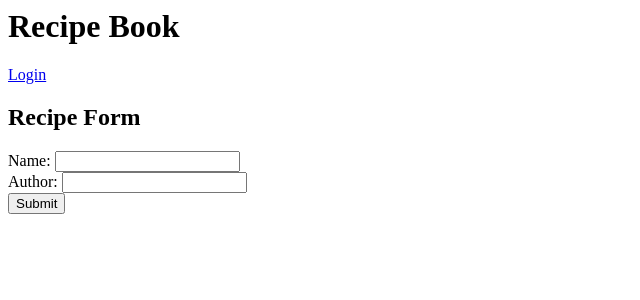
After one commit to tnacero/recipebook-Acero-Trisha, a Django app: page /recipe/add in a window 1280 px wide. The commit adds this page. Shown: the top 300 px of the page, without its empty margins (0-640 px from the left). Run offline with Django 5.2, Linux system fonts and the light colour scheme.

Commit message:
Created forms for creating new recipes

```diff
--- /dev/null
+++ b/recipebook/ledger/forms.py
@@ -0,0 +1,7 @@
+from django import forms
+from .models import Ingredient, Recipe, RecipeIngredient, RecipeImage
+
+class RecipeForm(forms.ModelForm):
+    class Meta:
+        model = Recipe
+        fields = '__all__'
--- /dev/null
+++ b/recipebook/ledger/templates/recipe_create.html
@@ -0,0 +1,15 @@
+{% extends 'base.html' %}
+
+{% load static %}
+
+{% block title %} Recipe Form {% endblock %}
+
+{% block header %} Recipe Form {% endblock %}
+
+{% block content %}
+    <form method="POST">
+        {% csrf_token %}
+        {{ form }}
+        <button type="submit">Submit</button>
+    </form>
+{% endblock %}
--- a/recipebook/ledger/urls.py
+++ b/recipebook/ledger/urls.py
@@ -1,11 +1,12 @@
 """This file handles the urls."""
 
 from django.urls import path
-from .views import RecipeListView, RecipeDetailView
+from .views import RecipeListView, RecipeDetailView, RecipeCreateView
 
 urlpatterns = [
     path('recipes/list', RecipeListView.as_view(), name='recipes-list'),
     path('recipe/<int:pk>', RecipeDetailView.as_view(), name='recipe-detail'),
+    path('recipe/add', RecipeCreateView.as_view(), name='recipe-create'),
 ]
 
 app_name = 'ledger'
--- a/recipebook/ledger/views.py
+++ b/recipebook/ledger/views.py
@@ -4,7 +4,9 @@ from django.shortcuts import render
 from django.contrib.auth.mixins import LoginRequiredMixin
 from django.views.generic.list import ListView
 from django.views.generic.detail import DetailView
+from django.views.generic.edit import CreateView, UpdateView
 from .models import Recipe
+from .forms import RecipeForm
 # Create your views here.
 
 
@@ -16,3 +18,9 @@ class RecipeListView(ListView):
 class RecipeDetailView(LoginRequiredMixin, DetailView):
     model = Recipe
     template_name = "recipe_detail.html"
+
+
+class RecipeCreateView(CreateView):
+    model = Recipe
+    form_class = RecipeForm
+    template_name = 'recipe_create.html'
--- a/recipebook/templates/base.html
+++ b/recipebook/templates/base.html
@@ -10,7 +10,6 @@
         {% if user.is_authenticated %}
             <form method="POST" action="{% url 'logout' %}">
                 {% csrf_token %}
-                {{ form.as_p }}
                 <button type="submit">Logout</button>
             </form>
         {% else %}
```
